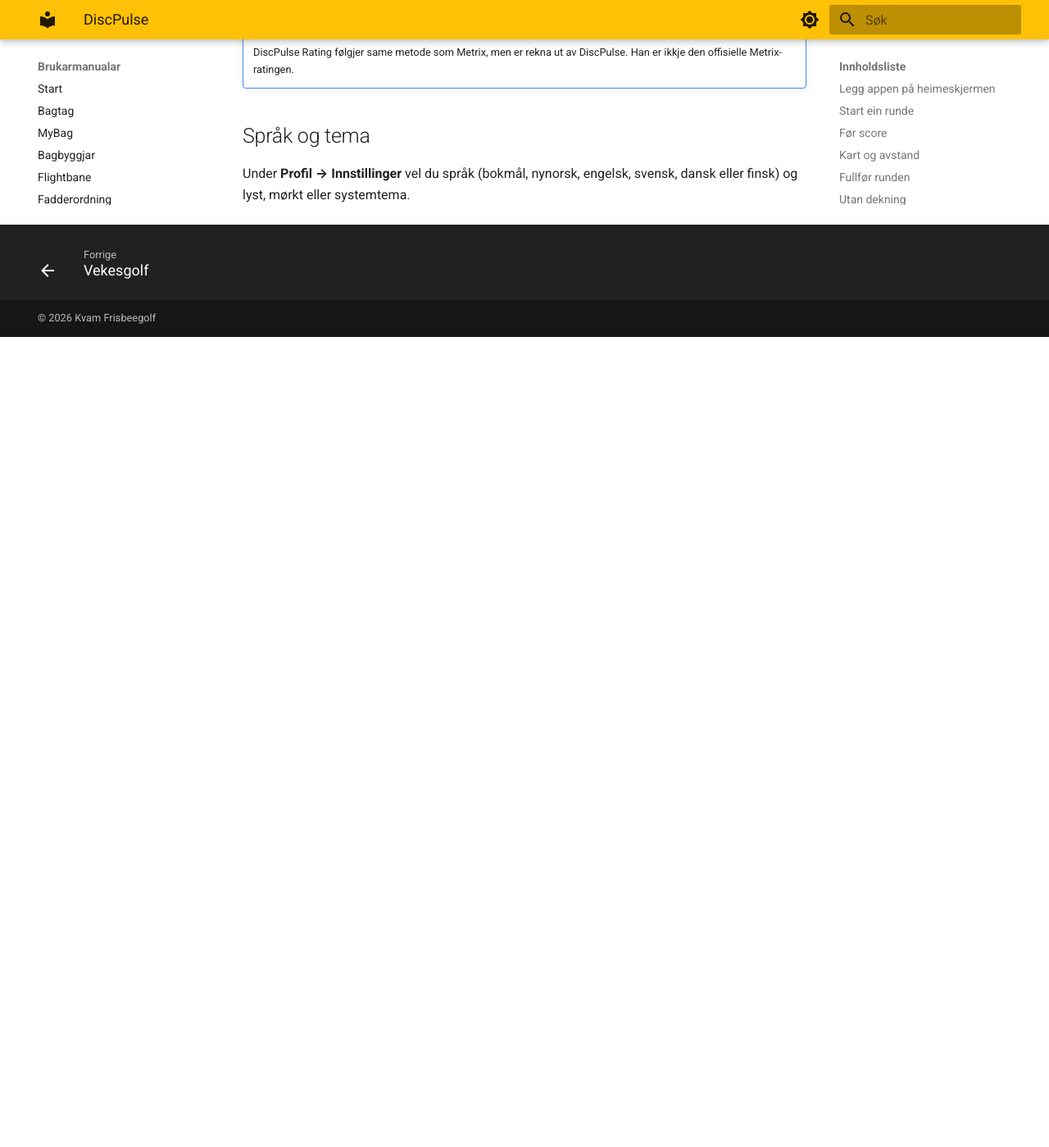
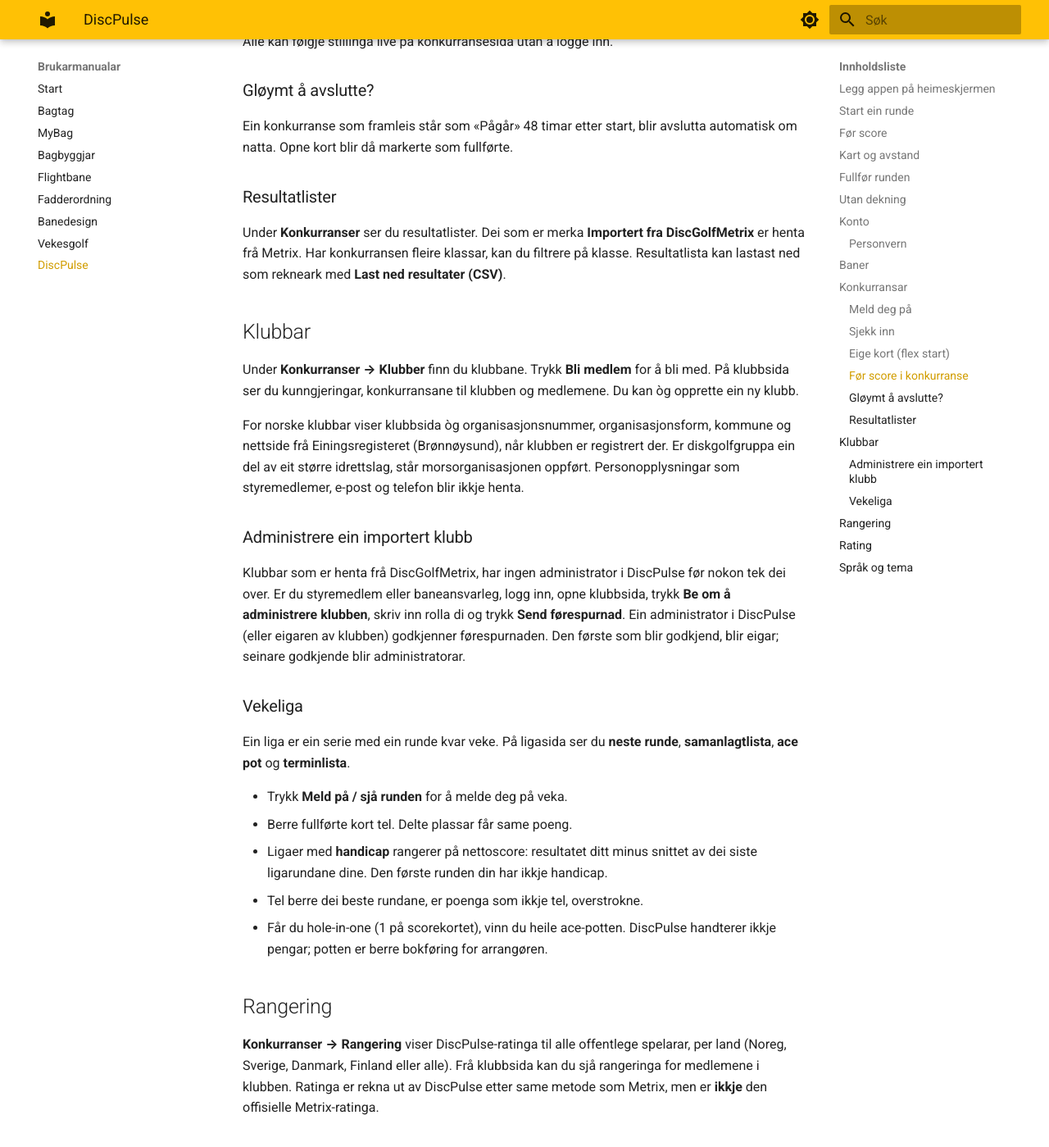
Before and after one commit to hanses89/manuals, an MkDocs documentation site: the page built from docs/discpulse.md, in a window 1280 px wide and 1400 px high, scrolled down 4933 px. Shown: the whole window at 82% size. Built offline with MkDocs 1.6.1 and Material for MkDocs 9.7.7, drawn with Linux system fonts in a browser that asks for light colours; before the commit the page ends 5344 px from its top, so only the background shows below that; some of the changed text lies outside the part shown.

Commit message:
manual: sync from discpulse.app @ ff3b875d1db83063b609b6772b3d6a43b0d9f8f4

```diff
--- a/docs/discpulse.md
+++ b/docs/discpulse.md
@@ -56,6 +56,7 @@ rett til spelarane.
 | Førre hol | **‹ Forrige**, eller sveip mot høgre |
 | Angre | **↶ Angre** tek bort den siste endringa, éi om gongen |
 | Endre par på holet | **−** / **+** ved «Par» i holboksen |
+| OB | **+ OB** under spelaren. Straffeslaget blir lagt til scoren av seg sjølv, og kortet viser «OB ×1». Trykte du feil, tek **−** bort både OB-en og straffeslaget |
 
 Fargen på scoren viser resultatet: gul er ace, blå eagle, grøn birdie, grå par,
 oransje bogey og raud dobbel bogey eller verre.
@@ -125,6 +126,20 @@ runden blir rekna som deg.
 Under **Profil** ser du **Runder på kontoen**, og der loggar du òg ut med
 **Logg ut**.
 
+### Personvern
+
+Under **Profil → Personvern** styrer du dataa dine:
+
+- **Offentleg profil:** av som standard. Då ser berre du ratinga og rundane dine,
+  og du er ikkje med på rangeringa. Slå på for å vere synleg for alle.
+- **Last ned dataa dine:** alt DiscPulse lagrar om deg, som éi JSON-fil.
+- **Slett kontoen:** skriv passordet ditt, kryss av og trykk **Slett kontoen for
+  godt**. Kontoen, profilen, dei private rundane dine, klubbmedlemskap og
+  påmeldingar blir sletta, og offline-dataa på eininga blir fjerna. Resultat frå
+  konkurransar blir verande, men anonymt som «Slettet spiller», fordi dei er ein
+  del av resultata til andre spelarar og baneratinga. Er du einaste eigar av ein
+  klubb med andre medlemer, må du gi eigarskapen til nokon andre først.
+
 !!! note "Gløymt passordet?"
     Nullstilling av passord kjem seinare. Sei frå til ein administrator i
     mellomtida.
@@ -146,6 +161,19 @@ Banesida viser layoutar, hol, par og lengd der det finst. Baner merka
 
 Du kan trykke **Meld meg av** heilt til konkurransen startar.
 
+### Sjekk inn
+
+På konkurransedagen trykkjer du **Sjekk inn** på konkurransesida når du er på bana.
+Arrangøren kan lage gruppene berre av dei som har sjekka inn, så gløym det ikkje.
+Trykte du feil, trykk **Angre**.
+
+### Eige kort (flex start)
+
+Står det **Flex start** på konkurransen, lagar du kortet sjølv når du er klar:
+meld deg på (det går òg medan konkurransen pågår), kryss av medspelarane du vil
+gå saman med under **Lag ditt eget kort**, vel starthol og trykk **Lag kortet**.
+Medspelarane ser kortet med ein gong og kan føre score på det.
+
 ### Før score i konkurranse
 
 Når konkurransen har starta, ser du **Din gruppe** med starthol og tid.
@@ -159,17 +187,58 @@ Når konkurransen har starta, ser du **Din gruppe** med starthol og tid.
 
 Alle kan følgje stillinga live på konkurransesida utan å logge inn.
 
+### Gløymt å avslutte?
+
+Ein konkurranse som framleis står som «Pågår» 48 timar etter start, blir avslutta
+automatisk om natta. Opne kort blir då markerte som fullførte.
+
 ### Resultatlister
 
 Under **Konkurranser** ser du resultatlister. Dei som er merka
 **Importert fra DiscGolfMetrix** er henta frå Metrix. Har konkurransen fleire
-klassar, kan du filtrere på klasse.
+klassar, kan du filtrere på klasse. Resultatlista kan lastast ned som rekneark
+med **Last ned resultater (CSV)**.
 
 ## Klubbar
 
 Under **Konkurranser → Klubber** finn du klubbane. Trykk **Bli medlem** for å
 bli med. På klubbsida ser du kunngjeringar, konkurransane til klubben og
 medlemene. Du kan òg opprette ein ny klubb.
+
+For norske klubbar viser klubbsida òg organisasjonsnummer, organisasjonsform,
+kommune og nettside frå Einingsregisteret (Brønnøysund), når klubben er
+registrert der. Er diskgolfgruppa ein del av eit større idrettslag, står
+morsorganisasjonen oppført. Personopplysningar som styremedlemer, e-post og
+telefon blir ikkje henta.
+
+### Administrere ein importert klubb
+
+Klubbar som er henta frå DiscGolfMetrix, har ingen administrator i DiscPulse
+før nokon tek dei over. Er du styremedlem eller baneansvarleg, logg inn, opne
+klubbsida, trykk **Be om å administrere klubben**, skriv inn rolla di og trykk
+**Send førespurnad**.
+Ein administrator i DiscPulse (eller eigaren av klubben) godkjenner førespurnaden. Den
+første som blir godkjend, blir eigar; seinare godkjende blir administratorar.
+
+### Vekeliga
+
+Ein liga er ein serie med ein runde kvar veke. På ligasida ser du **neste runde**,
+**samanlagtlista**, **ace pot** og **terminlista**.
+
+- Trykk **Meld på / sjå runden** for å melde deg på veka.
+- Berre fullførte kort tel. Delte plassar får same poeng.
+- Ligaer med **handicap** rangerer på nettoscore: resultatet ditt minus snittet av
+  dei siste ligarundane dine. Den første runden din har ikkje handicap.
+- Tel berre dei beste rundane, er poenga som ikkje tel, overstrokne.
+- Får du hole-in-one (1 på scorekortet), vinn du heile ace-potten. DiscPulse
+  handterer ikkje pengar; potten er berre bokføring for arrangøren.
+
+## Rangering
+
+**Konkurranser → Rangering** viser DiscPulse-ratinga til alle offentlege spelarar,
+per land (Noreg, Sverige, Danmark, Finland eller alle). Frå klubbsida kan du sjå
+rangeringa for medlemene i klubben. Ratinga er rekna ut av DiscPulse etter same
+metode som Metrix, men er **ikkje** den offisielle Metrix-ratinga.
 
 ## Rating
 
```
